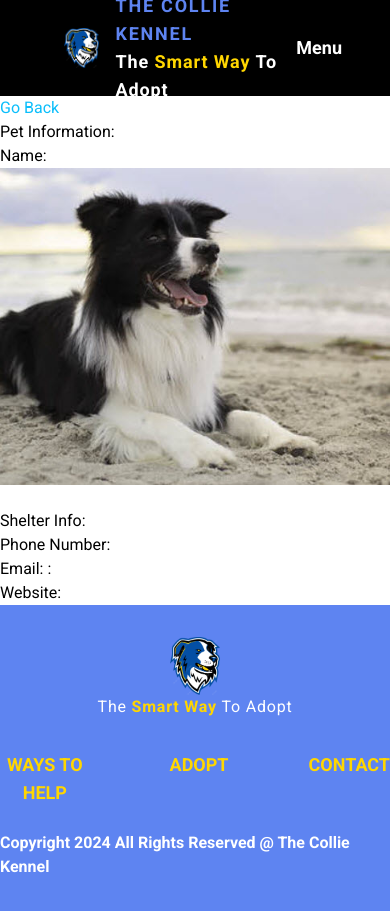
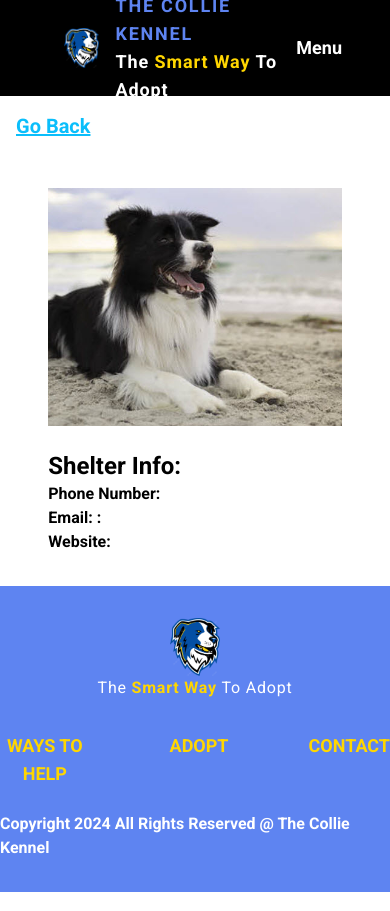
Before and after one commit to Parkourkid2000/React-Project-Finale, a React (Vite) app: page /petInfo/1 in a window 390 px wide. Built offline with nearby package versions, Linux system fonts and the light colour scheme; no server answers.

Commit message:
cleaned up the pet info screen and ensured responsiveness for the majority of screensizes

```diff
--- a/src/components/Dog.jsx
+++ b/src/components/Dog.jsx
@@ -14,11 +14,11 @@ const Dog = ({ name, email, address, img }) => {
             <span className="text-color1 text-lg">Dog Name:</span> {name}
           </p>
           <p>
-            <span className="text-color1 text-lg">Shelter Location:</span>
-            {address}
+            <span className="text-color1 text-lg">Shelter Location: </span>
+             {''}{address}
           </p>
           <p>
-            <span className="text-color1 text-lg">Shelter Email:</span>
+            <span className="text-color1 text-lg">Shelter Email: </span>
             {email}
           </p>
         </div>
--- a/src/components/Nav.jsx
+++ b/src/components/Nav.jsx
@@ -34,7 +34,7 @@ const Nav = () => {
         </li>
       </ul>
       <div className='max-md:block md:hidden text-light'>
-        <h1 className='hover:text-color1 cursor-pointer'>Menu</h1>
+        <h1 className='hover:text-color1 cursor-not-allowed'>Menu</h1>
       </div>
 
    </nav>
--- a/src/pages/PetInfo.jsx
+++ b/src/pages/PetInfo.jsx
@@ -2,23 +2,11 @@ import { useParams } from "react-router-dom";
 import { useEffect, useState } from "react";
 import axios from "axios";
 import { Link } from "react-router-dom";
-import Collie1 from "../assets/Collie1.png";
-import Collie2 from "../assets/Collie2.png";
-import Collie3 from "../assets/Collie3.png";
-import Collie4 from "../assets/Collie4.png";
-import Collie5 from "../assets/Collie5.png";
-import Collie6 from "../assets/Collie6.png";
-import Collie7 from "../assets/Collie7.png";
-import Collie8 from "../assets/Collie8.png";
-import Collie9 from "../assets/Collie9.png";
-import Collie10 from "../assets/Collie10.png";
-
+import imgSource from "../constants";
 
 const PetInfo = () => {
   const { id } = useParams();
   const [dog, setDog] = useState({});
-  const imgSource = [Collie1, Collie2, Collie3, Collie4,
-    Collie5, Collie6, Collie7, Collie8,Collie9, Collie10]
 
   async function fetchDog() {
     const { data } = await axios.get(
@@ -28,29 +16,41 @@ const PetInfo = () => {
     setDog(data);
   }
 
-
-
-
   useEffect(() => {
     fetchDog();
   }, []);
 
   return (
-    <div>
-      <Link to='/pets' className="text-color4"> Go Back </Link>
-      <h1>Pet Information:</h1>
-      <h1>Name: {dog.name}</h1>
-      <figure>
-        <img src={imgSource[`${id}` -1]} alt="" />
-      </figure>
-      <br />
-      <h1>Shelter Info:</h1>
-      <div>
-        <h1>Phone Number: {dog.phone?.slice(0,14).split('x').join('')}</h1>
-        <h1>Email: {dog.email}:</h1>
-        <h1>Website: {dog.website}</h1>
-      </div>
-    </div>
+    <>
+    <section>
+        <Link
+          to="/pets"
+          className="text-color4 hover:text-color2 underline font-semibold text-xl block mb-8 mt-4 ml-4 "
+        >
+          {" "}
+          Go Back{" "}
+        </Link>
+        <div className="mt-4 mb-8 mx-8 flex flex-col items-center">
+          {/* <h1>Pet Information:</h1> */}
+          <h1 className="text-3xl font-bold pb-4 text-center"> {dog.name}</h1>
+          <figure className="max-w-[90%] ">
+            <img
+              src={imgSource[`${id}` - 1]}
+              alt=""
+              className="w-[1000px]"
+            />
+          <br />
+          <div className="font-semibold xl:text-lg">
+          <h1 className="text-2xl">Shelter Info:</h1>
+            <h1>Phone Number: {dog.phone?.slice(0, 14).split("x").join("")}</h1>
+            <h1>Email: {dog.email}:</h1>
+            <h1>Website: {dog.website}</h1>
+          </div>
+          </figure>
+        </div>
+
+    </section>
+    </>
   );
 };
 
--- a/src/pages/Pets.jsx
+++ b/src/pages/Pets.jsx
@@ -19,7 +19,7 @@ const Pets = () => {
   useEffect(() => {
     setTimeout(() => {
       FetchDogs();
-    }, 2000);
+    }, 1000);
   }, []);
 
   return (
```
